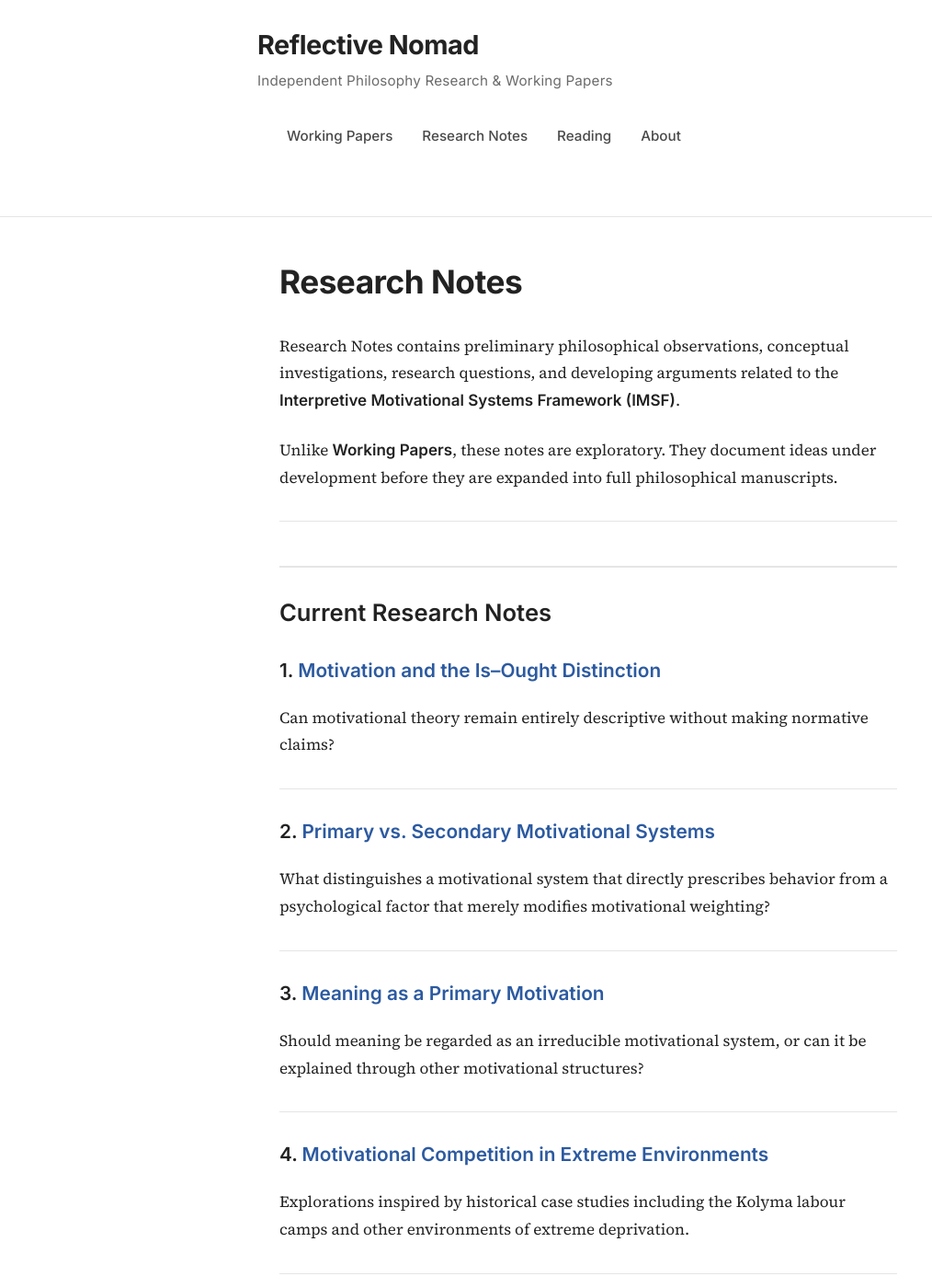
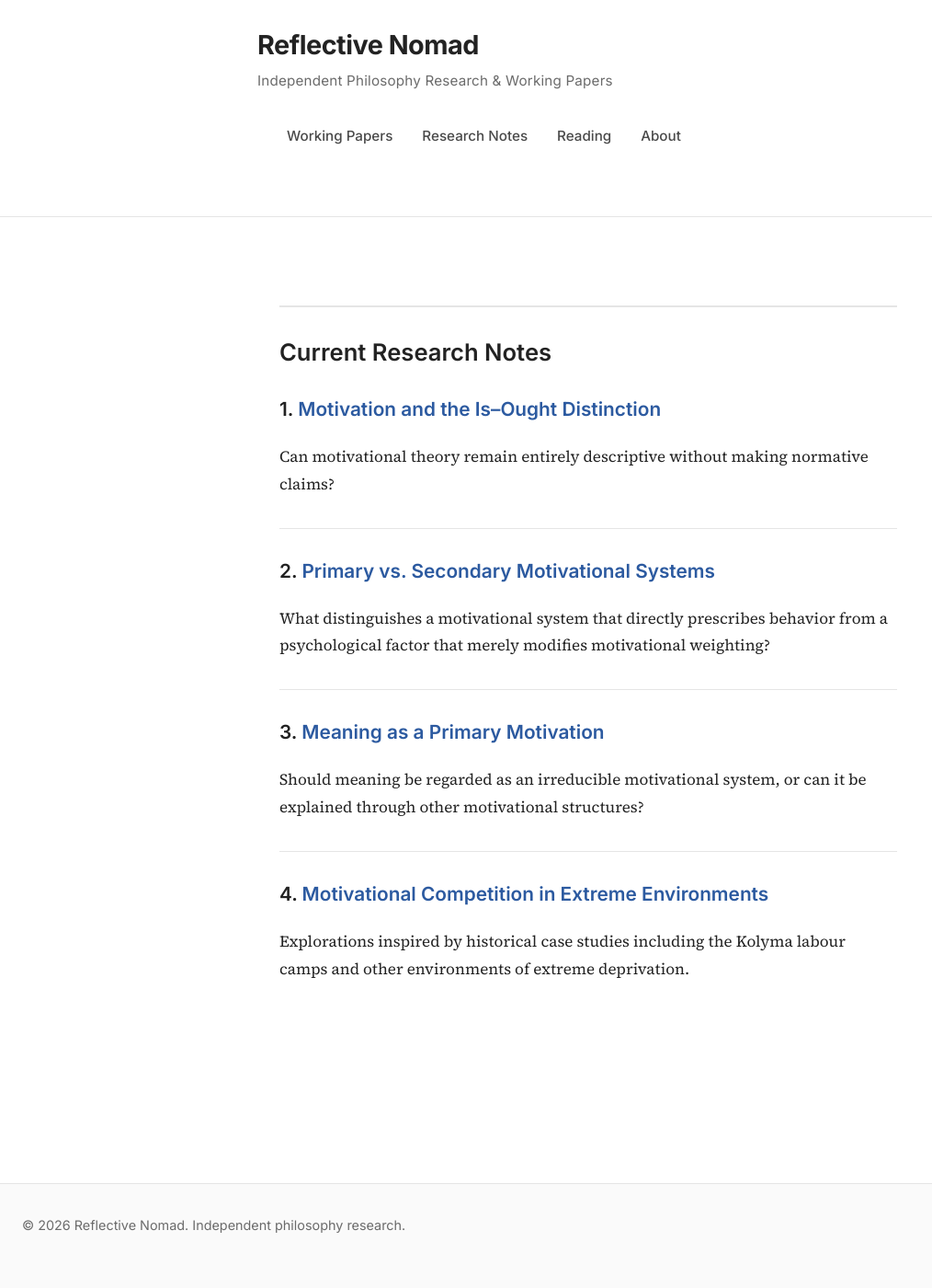
Before and after one commit to Reflectivenomad/reflectivenomad.github.io, a Jekyll site: the page built from research-notes.md, in a window 1280 px wide and 1400 px high. Shown: the whole window at 92% size, without its empty margins (0-1014 px from the left). Built offline with Jekyll 4.4.1, drawn with Linux system fonts in a browser that asks for light colours; our own code applies the rules of GitHub Pages for plain Markdown files; some of the changed text lies outside the part shown.

Commit message:
Update research-notes.md

```diff
--- a/research-notes.md
+++ b/research-notes.md
@@ -1,41 +1,23 @@
-# Research Notes
-
-Research Notes contains preliminary philosophical observations, conceptual investigations, research questions, and developing arguments related to the **Interpretive Motivational Systems Framework (IMSF)**.
-
-Unlike **Working Papers**, these notes are exploratory. They document ideas under development before they are expanded into full philosophical manuscripts.
-
----
-
 ## Current Research Notes
 
-### 1. [Motivation and the Is–Ought Distinction](research-notes/is-ought.md)
+### 1. [Motivation and the Is–Ought Distinction](research-notes/is-ought)
 
 Can motivational theory remain entirely descriptive without making normative claims?
 
 ---
 
-### 2. [Primary vs. Secondary Motivational Systems](research-notes/primary-vs-secondary.md)
+### 2. [Primary vs. Secondary Motivational Systems](research-notes/primary-vs-secondary)
 
 What distinguishes a motivational system that directly prescribes behavior from a psychological factor that merely modifies motivational weighting?
 
 ---
 
-### 3. [Meaning as a Primary Motivation](research-notes/meaning-as-primary.md)
+### 3. [Meaning as a Primary Motivation](research-notes/meaning-as-primary)
 
 Should meaning be regarded as an irreducible motivational system, or can it be explained through other motivational structures?
 
 ---
 
-### 4. [Motivational Competition in Extreme Environments](research-notes/extreme-environments.md)
+### 4. [Motivational Competition in Extreme Environments](research-notes/extreme-environments)
 
 Explorations inspired by historical case studies including the Kolyma labour camps and other environments of extreme deprivation.
-
----
-
-## Future Notes
-
-This section will continue to expand as ongoing philosophical research develops.
-
----
-
-> *"Research begins with questions that are not yet ready to become papers."*
```
